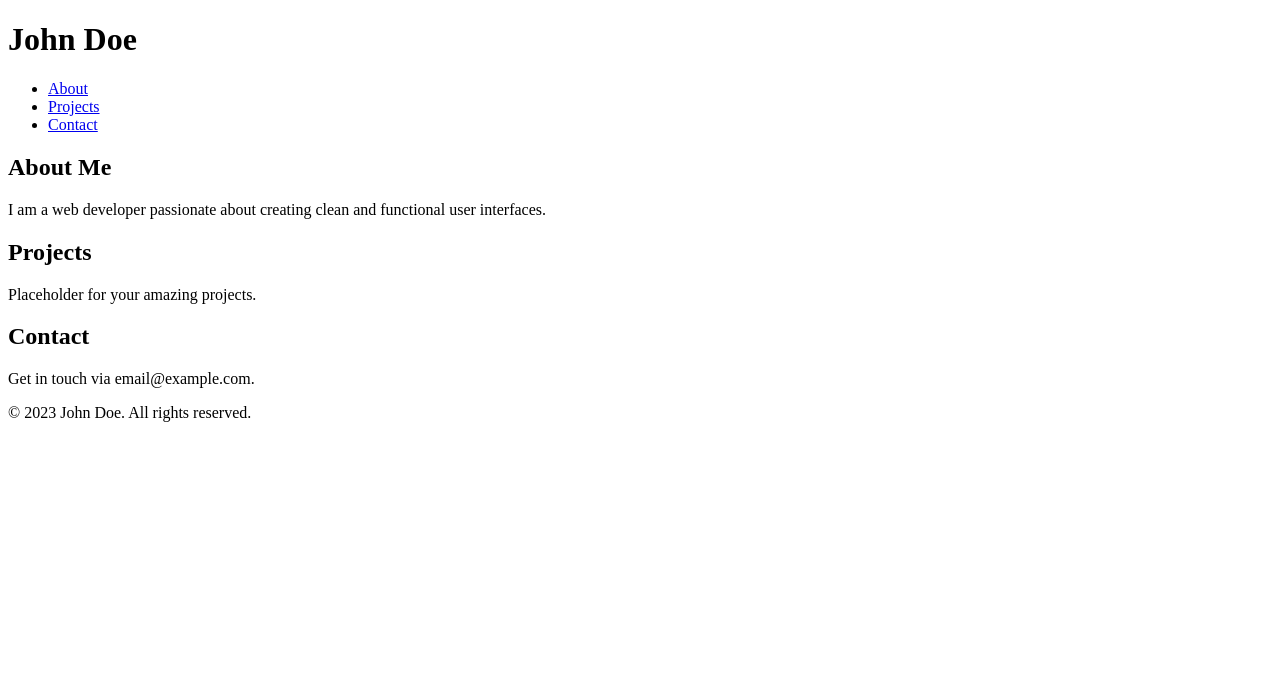
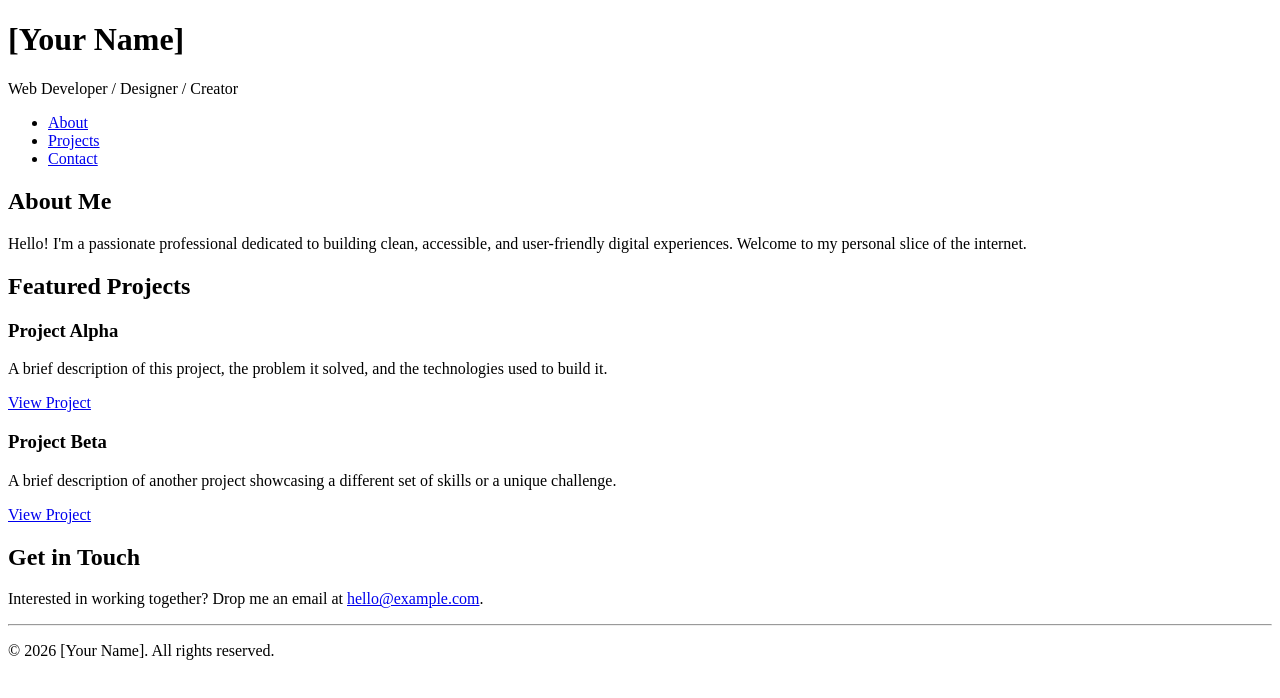
Before and after one commit to IanRSantos/IanRSantos.github.io, a plain HTML site: page index.html in a window 1280 px wide. Drawn offline with Linux system fonts and the light colour scheme.

Commit message:
Gemini Code Assist

```diff
--- a/index.html
+++ b/index.html
@@ -3,11 +3,16 @@
 <head>
     <meta charset="UTF-8">
     <meta name="viewport" content="width=device-width, initial-scale=1.0">
-    <title>My Portfolio</title>
+    <meta name="description" content="Personal portfolio of [Your Name]">
+    <title>Portfolio | [Your Name]</title>
 </head>
 <body>
+
     <header>
-        <h1>John Doe</h1>
+        <h1>[Your Name]</h1>
+        <p>Web Developer / Designer / Creator</p>
+    </header>
+
     <nav>
         <ul>
             <li><a href="#about">About</a></li>
@@ -15,23 +20,38 @@
             <li><a href="#contact">Contact</a></li>
         </ul>
     </nav>
-    </header>
+
     <main>
+
         <section id="about">
             <h2>About Me</h2>
-            <p>I am a web developer passionate about creating clean and functional user interfaces.</p>
+            <p>Hello! I'm a passionate professional dedicated to building clean, accessible, and user-friendly digital experiences. Welcome to my personal slice of the internet.</p>
         </section>
+
         <section id="projects">
-            <h2>Projects</h2>
-            <p>Placeholder for your amazing projects.</p>
+            <h2>Featured Projects</h2>
+
+            <article>
+                <h3>Project Alpha</h3>
+                <p>A brief description of this project, the problem it solved, and the technologies used to build it.</p>
+                <a href="#">View Project</a>
+            </article>
+
+            <article>
+                <h3>Project Beta</h3>
+                <p>A brief description of another project showcasing a different set of skills or a unique challenge.</p>
+                <a href="#">View Project</a>
+            </article>
         </section>
-        <section id="contact">
-            <h2>Contact</h2>
-            <p>Get in touch via email@example.com.</p>
-        </section>
+
     </main>
-    <footer>
-        <p>&copy; 2023 John Doe. All rights reserved.</p>
+
+    <footer id="contact">
+        <h2>Get in Touch</h2>
+        <p>Interested in working together? Drop me an email at <a href="mailto:hello@example.com">hello@example.com</a>.</p>
+        <hr>
+        <p>&copy; 2026 [Your Name]. All rights reserved.</p>
     </footer>
+
 </body>
 </html>
```
Lines whose indentation alone changed are shown as unchanged.
